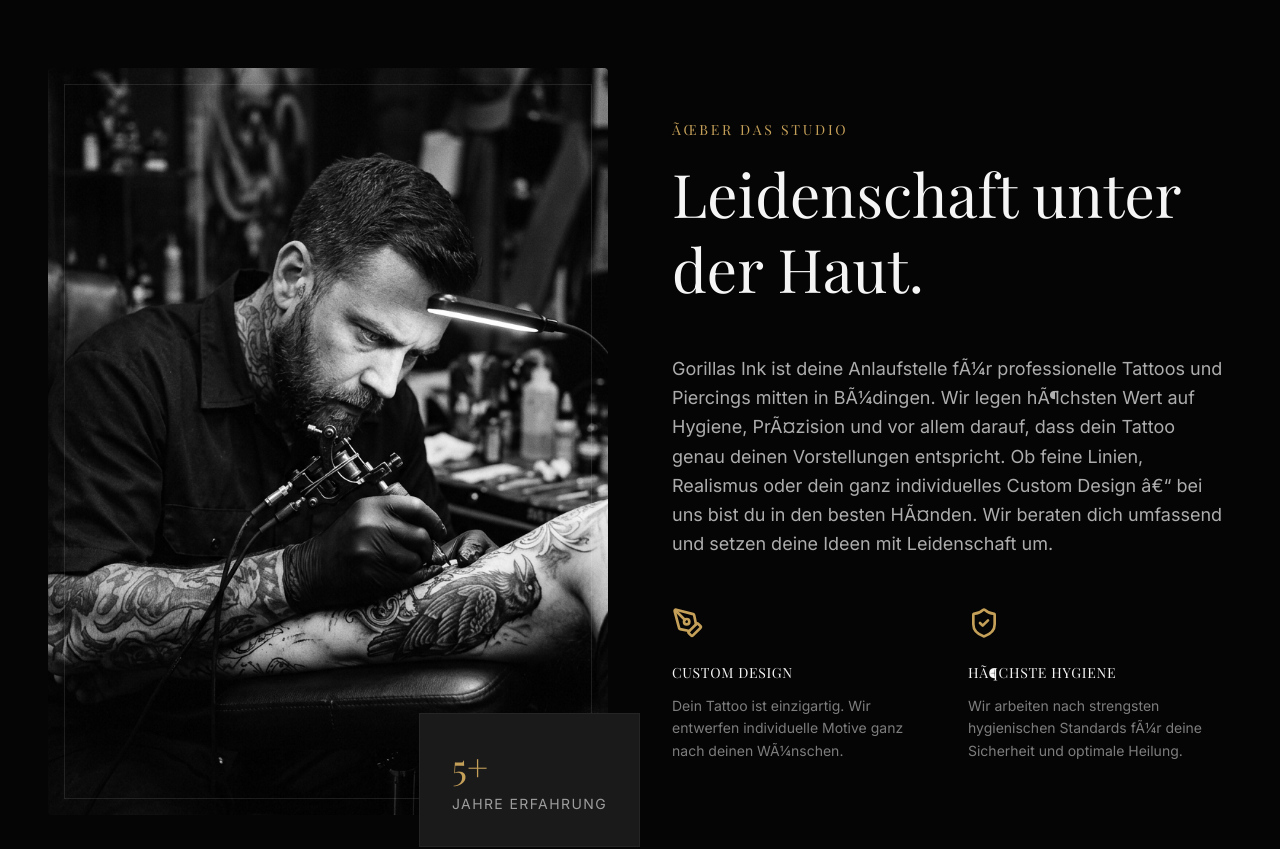
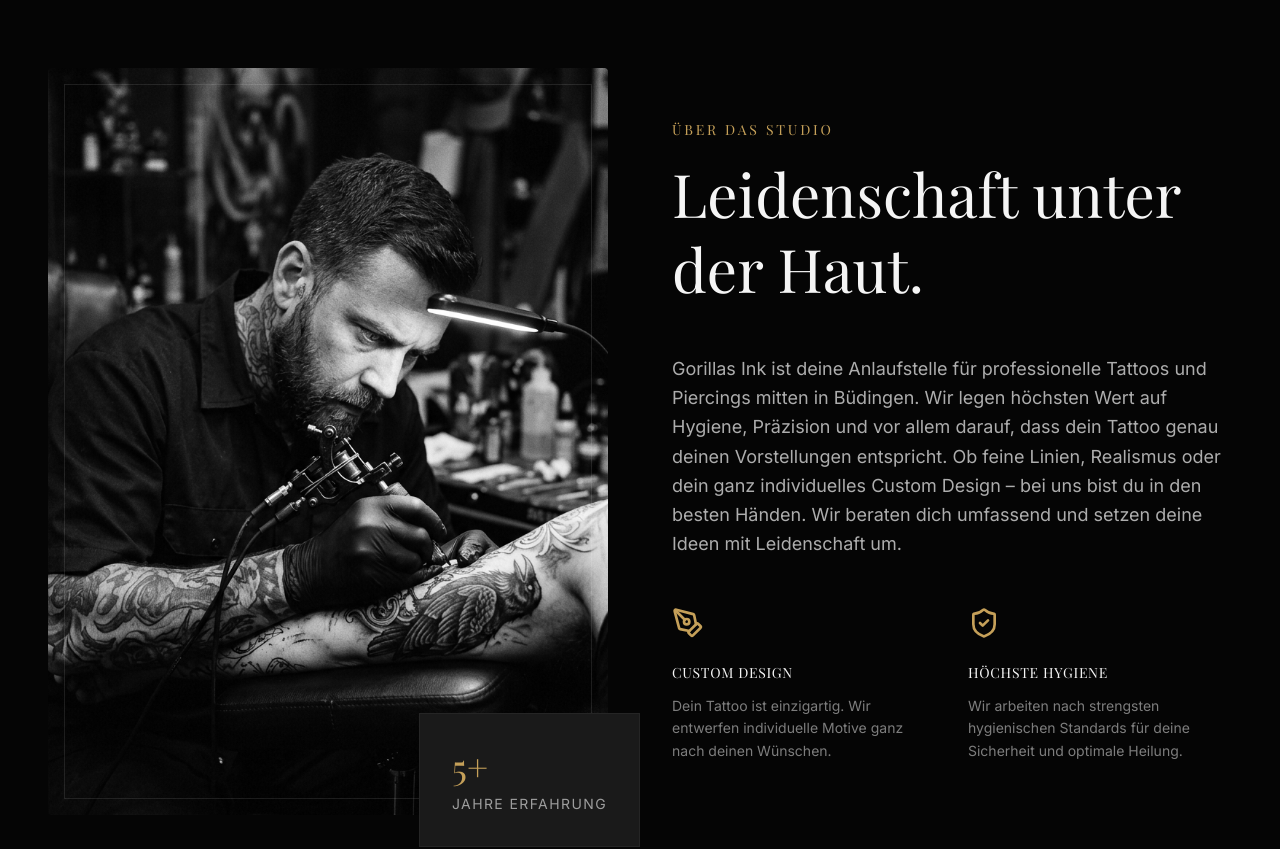
Before and after one commit to moebss/GorillasInk, a React (Vite) app: page / in a window 1280 px wide. Shown: the part 860-1709 px from the top of the page. Built offline with nearby package versions, Linux system fonts and the light colour scheme; a web font is replaced by a local one.

Commit message:
Fix UTF-8 encoding issues in About and Portfolio components

```diff
--- a/src/components/About.tsx
+++ b/src/components/About.tsx
@@ -1,4 +1,3 @@
-
 import { motion } from 'motion/react';
 import { PenTool, ShieldCheck } from 'lucide-react';
 
@@ -21,23 +20,23 @@ export default function About() {
           </motion.div>
 
           <motion.div initial={{ opacity: 0, x: 50 }} whileInView={{ opacity: 1, x: 0 }} viewport={{ once: true }} transition={{ duration: 0.8, delay: 0.2 }}>
-            <motion.h2 initial={{ opacity: 0, y: 20 }} whileInView={{ opacity: 1, y: 0 }} viewport={{ once: true }} className="text-gold uppercase tracking-[0.2em] text-sm mb-4">Ãœber das Studio</motion.h2>
+            <motion.h2 initial={{ opacity: 0, y: 20 }} whileInView={{ opacity: 1, y: 0 }} viewport={{ once: true }} className="text-gold uppercase tracking-[0.2em] text-sm mb-4">Über das Studio</motion.h2>
             <motion.h3 initial={{ opacity: 0, y: 20 }} whileInView={{ opacity: 1, y: 0 }} viewport={{ once: true }} transition={{ delay: 0.2 }} className="font-serif text-4xl md:text-6xl text-light leading-tight mb-12">Leidenschaft unter der Haut.</motion.h3>
 
             <p className="text-light/70 leading-relaxed mb-12 text-lg">
-              Gorillas Ink ist deine Anlaufstelle fÃ¼r professionelle Tattoos und Piercings mitten in BÃ¼dingen. Wir legen hÃ¶chsten Wert auf Hygiene, PrÃ¤zision und vor allem darauf, dass dein Tattoo genau deinen Vorstellungen entspricht. Ob feine Linien, Realismus oder dein ganz individuelles Custom Design â€“ bei uns bist du in den besten HÃ¤nden. Wir beraten dich umfassend und setzen deine Ideen mit Leidenschaft um.
+              Gorillas Ink ist deine Anlaufstelle für professionelle Tattoos und Piercings mitten in Büdingen. Wir legen höchsten Wert auf Hygiene, Präzision und vor allem darauf, dass dein Tattoo genau deinen Vorstellungen entspricht. Ob feine Linien, Realismus oder dein ganz individuelles Custom Design – bei uns bist du in den besten Händen. Wir beraten dich umfassend und setzen deine Ideen mit Leidenschaft um.
             </p>
 
             <div className="grid sm:grid-cols-2 gap-8">
               <div className="flex flex-col">
                 <PenTool size={32} className="text-gold mb-6" />
                 <h4 className="text-light font-medium uppercase tracking-wider text-sm mb-3">Custom Design</h4>
-                <p className="text-light/50 text-sm leading-relaxed">Dein Tattoo ist einzigartig. Wir entwerfen individuelle Motive ganz nach deinen WÃ¼nschen.</p>
+                <p className="text-light/50 text-sm leading-relaxed">Dein Tattoo ist einzigartig. Wir entwerfen individuelle Motive ganz nach deinen Wünschen.</p>
               </div>
               <div className="flex flex-col">
                 <ShieldCheck size={32} className="text-gold mb-6" />
-                <h4 className="text-light font-medium uppercase tracking-wider text-sm mb-3">HÃ¶chste Hygiene</h4>
-                <p className="text-light/50 text-sm leading-relaxed">Wir arbeiten nach strengsten hygienischen Standards fÃ¼r deine Sicherheit und optimale Heilung.</p>
+                <h4 className="text-light font-medium uppercase tracking-wider text-sm mb-3">Höchste Hygiene</h4>
+                <p className="text-light/50 text-sm leading-relaxed">Wir arbeiten nach strengsten hygienischen Standards für deine Sicherheit und optimale Heilung.</p>
               </div>
             </div>
           </motion.div>
--- a/src/components/Portfolio.tsx
+++ b/src/components/Portfolio.tsx
@@ -19,11 +19,11 @@ const GALLERY_STYLES = [
 ];
 
 const GALLERY_ITEMS = [
-  { id: 1, category: "Black & Grey", image: p1, title: "LÃ¶wenkopf", subtitle: "Black & Grey Realism" },
+  { id: 1, category: "Black & Grey", image: p1, title: "Löwenkopf", subtitle: "Black & Grey Realism" },
   { id: 2, category: "Fineline", image: p2, title: "Mandala", subtitle: "Dotwork & Fineline" },
   { id: 3, category: "Traditional", image: p3, title: "Rose & Dagger", subtitle: "Old School Traditional" },
-  { id: 4, category: "Piercing", image: p4, title: "Septum Piercing", subtitle: "PrÃ¤zisions-Piercing" },
-  { id: 5, category: "Realismus", image: p5, title: "PortrÃ¤t", subtitle: "Photo Realism" },
+  { id: 4, category: "Piercing", image: p4, title: "Septum Piercing", subtitle: "Präzisions-Piercing" },
+  { id: 5, category: "Realismus", image: p5, title: "Porträt", subtitle: "Photo Realism" },
   { id: 6, category: "Black & Grey", image: p6, title: "Wolf", subtitle: "Dark Blackwork" }
 ];
 
```
